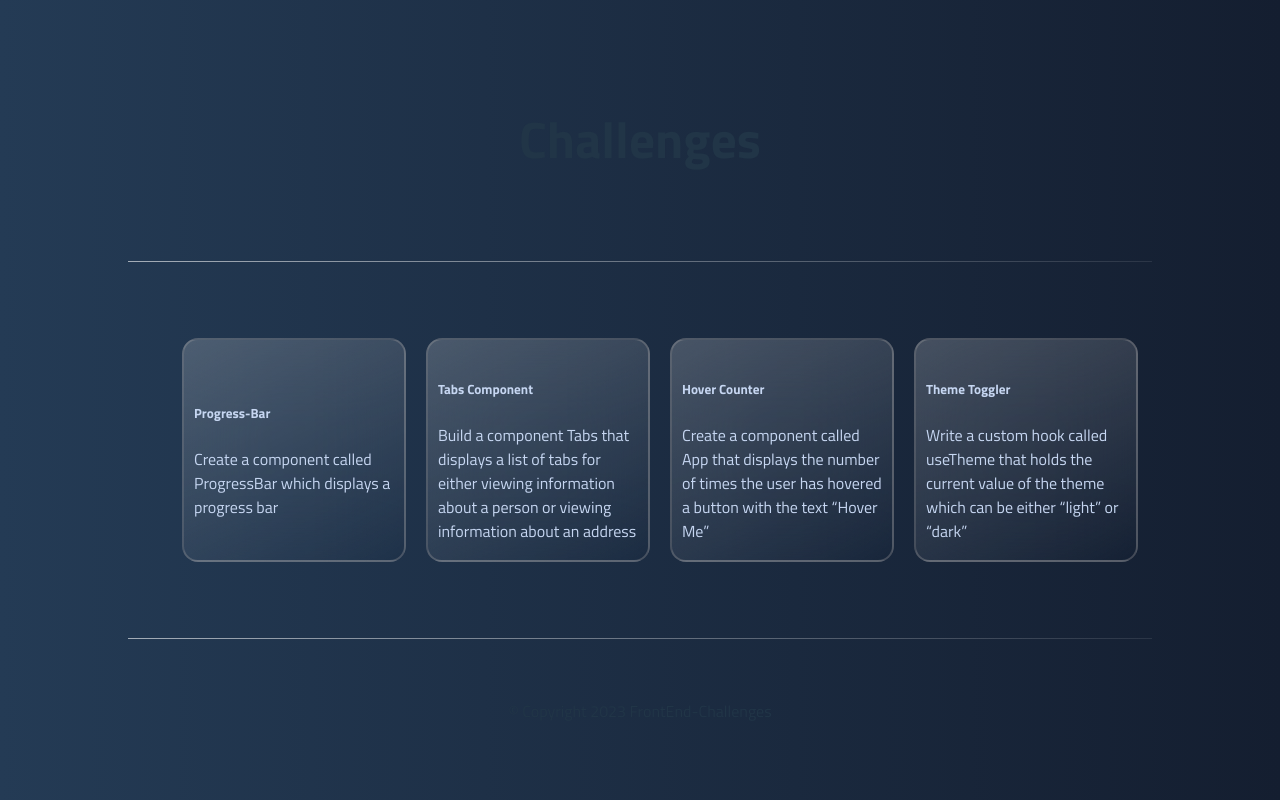
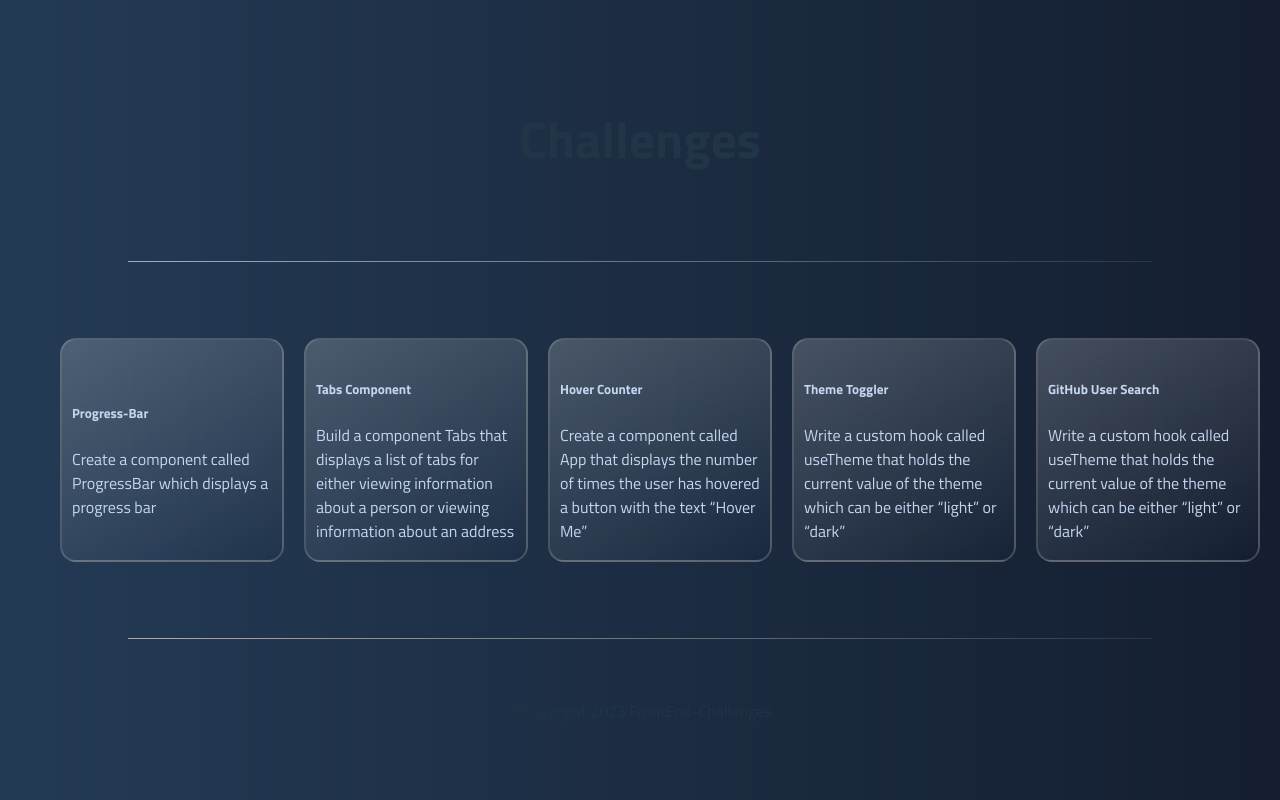
Before and after one commit to Ian-arap-kirui/frontend-challenges, a React (Vite) app in the folder react-challenges/: page / in a window 1280 px wide. Built offline with nearby package versions, Linux system fonts and the light colour scheme.

Commit message:
[solution] git hub user search

```diff
--- a/react-challenges/src/App.jsx
+++ b/react-challenges/src/App.jsx
@@ -6,6 +6,7 @@ import HoverCounter from "./components/HoverCounter/HoverCounter";
 import Home from "./pages/Home/Home";
 import { tasks } from "./content/data";
 import ThemeToggler from "./components/themeToggler/ThemeToggler";
+import GitHubUserSearch from "./components/GitUserSearch/GitUserSearch";
 
 function App() {
   const router = createBrowserRouter([
@@ -29,6 +30,10 @@ function App() {
       path: "/theme-toggler",
       element: <ThemeToggler data={tasks} />,
     },
+    {
+      path: "/git-user-search",
+      element: <GitHubUserSearch data={tasks} />,
+    },
   ]);
   return <RouterProvider router={router} />;
 }
--- /dev/null
+++ b/react-challenges/src/components/GitUserSearch/GitUserSearch.jsx
@@ -0,0 +1,49 @@
+import React, { useState } from "react";
+import Task from "../Task/Task";
+
+const GitHubUserSearch = () => {
+  const [username, setUsername] = useState("");
+  const [imageUrl, setImageUrl] = useState("");
+  const [userInfo, setUserInfo] = useState("");
+
+  const getUserInfo = async () => {
+    try {
+      const response = await fetch(`https://api.github.com/users/${username}`);
+      const data = await response.json();
+      setImageUrl(data.avatar_url);
+      setUserInfo(data.bio);
+    } catch (error) {
+      console.error(error);
+    }
+  };
+
+  const handleSubmit = (event) => {
+    event.preventDefault();
+    getUserInfo();
+  };
+
+  const filteredData = data.filter(
+    (item) => item.title === "GitHub User Search"
+  );
+
+  return (
+    <div>
+      <Task filteredData={filteredData} />
+      <h1>GitHub User Search</h1>
+      <form onSubmit={handleSubmit}>
+        <input
+          type="text"
+          value={username}
+          onChange={(event) => setUsername(event.target.value)}
+          placeholder="Enter GitHub username"
+        />
+        <button type="submit">Search</button>
+      </form>
+
+      <img src={imageUrl} alt="User Avatar" />
+      <div>{userInfo}</div>
+    </div>
+  );
+};
+
+export default GitHubUserSearch;
--- a/react-challenges/src/content/data.js
+++ b/react-challenges/src/content/data.js
@@ -51,4 +51,16 @@ export const tasks = [
     challenges:
       "Returns initial theme as light, Toggles theme to dark, Toggles theme back to light, Toggles theme multiple times",
   },
+  {
+    id: 4,
+    title: "GitHub User Search",
+    description:
+      "Write a custom hook called useTheme that holds the current value of the theme which can be either “light” or “dark”. The hook should be able to store and manage the information on whether the page should be using light or dark mode. It should return an object with two properties.Please see the example below for the required return object. We have already written some starting code for you.",
+    img: "",
+    link: "/git-user-search",
+    extras:
+      "Use strings light and dark to track the current theme. The default theme should be light. You do not need to edit the App component. Tests will be scoring only the useTheme hook.",
+    challenges:
+      "Returns initial theme as light, Toggles theme to dark, Toggles theme back to light, Toggles theme multiple times",
+  },
 ];
```
